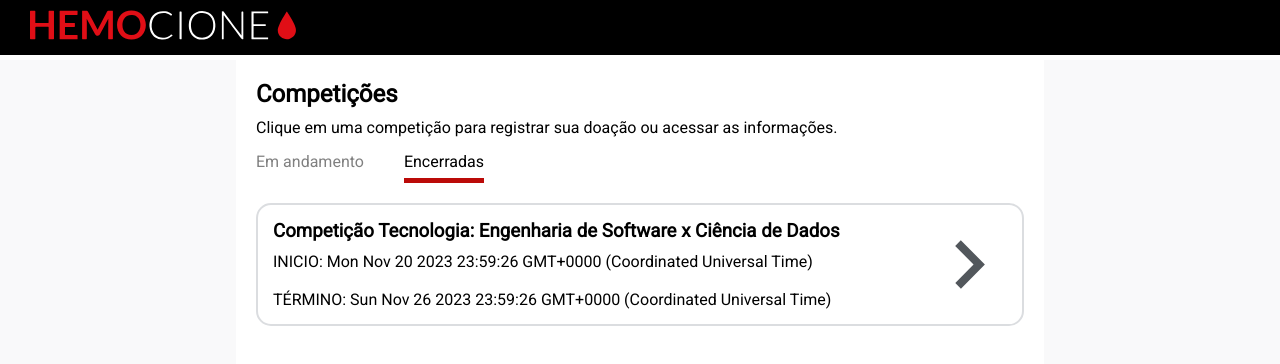
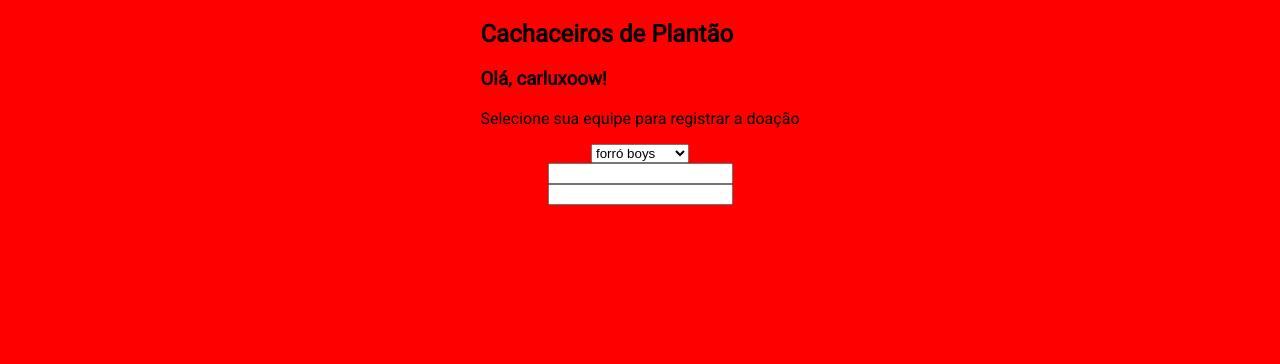
Before and after one commit to Hemocione/hemocione-competitions, a Nuxt app: page / in a window 1280 px wide. Shown: the top 364 px of the page. Built offline with nearby package versions, Linux system fonts and the light colour scheme.

Commit message:
wip: add form of donation

```diff
--- a/pages/index.vue
+++ b/pages/index.vue
@@ -1,119 +1,33 @@
 <template>
-  <el-container class="main-container">
-    <el-header class="header">
-      <NavBar />
-    </el-header>
-    <el-main class="main-strip">
-      <div class="summaries-list">
-        <!-- Competition Header -->
-        <h1 class="summary-title">
-          Competições
-        </h1>
-        <p class="summary-subtitle">
-          Clique em uma competição para registrar sua doação ou acessar as informações.
-        </p>
-
-        <!-- Competition Status Switch -->
-        <div :class="onGoingSwitchClass" @click="switchOnGoing(true)">
-          Em andamento
-        </div>
-        <div :class="closedSwitchClass" @click="switchOnGoing(false)">
-          Encerradas
-        </div>
-
-        <!-- Competition Summaries -->
-        <CompetitionSummary
-          v-for="(summary, idx) in filteredSummaries"
-          :key="summary.title + idx"
-          :title="summary.title"
-          :start="summary.start"
-          :end="summary.end"
-        />
-      </div>
-    </el-main>
-  </el-container>
+  <div class="main-form-container">
+    <header>
+      <h2>Cachaceiros de Plantão</h2>
+      <h3>Olá, carluxoow!</h3>
+      <p>Selecione sua equipe para registrar a doação</p>
+    </header>
+    <select>
+      <option
+        v-for="(item, idx) in ['forró boys', 'forró perfeito', 'soró silva']"
+        :key="idx + item"
+      >
+        {{ item }}
+      </option>
+    </select>
+    <input />
+    <input />
+  </div>
 </template>
-
 <script setup lang="ts">
-import dayjs from 'dayjs'
-
-const onGoing = ref(false)
-const summaries = [
-  {
-    title: 'Semana Universitária de Doação de Sangue de São Paulo',
-    start: dayjs().subtract(7, 'days').toDate(),
-    end: dayjs().add(7, 'days').toDate()
-  },
-  {
-    title: 'Competição IDOR: Enfermagem x Radiologia',
-    start: dayjs().subtract(7, 'days').toDate(),
-    end: dayjs().add(7, 'days').toDate()
-  },
-  {
-    title: 'Competição Tecnologia: Engenharia de Software x Ciência de Dados',
-    start: dayjs().subtract(7, 'days').toDate(),
-    end: dayjs().subtract(1, 'days').toDate() // ended
-  }
-]
-
-const closedSummaries = computed(() => summaries.filter(summary => summary.end < dayjs().toDate()))
-const onGoingSummaries = computed(() => summaries.filter(summary => summary.end >= dayjs().toDate()))
-const filteredSummaries = computed(() => (onGoing.value ? onGoingSummaries.value : closedSummaries.value))
-
-const onGoingSwitchClass = computed(() => [
-  'switch',
-  onGoing.value ? 'switch-on' : 'switch-off'
-])
-
-const closedSwitchClass = computed(() => [
-  'switch',
-  onGoing.value ? 'switch-off' : 'switch-on'
-])
-
-function switchOnGoing (v: boolean) {
-  if (v === onGoing.value) { return }
-  onGoing.value = v
-}
+const props = defineProps(["competitionName", "name"]);
 </script>
-
 <style>
-.main-container {
+.main-form-container {
+  width: 100%;
   height: 100%;
-}
-.header {
-  padding: 0px;
-}
-.summary-title {
-  margin: 0;
-}
-.summary-subtitle {
-  margin: 10px 0 15px 0
-}
-.switch {
-  display: inline-block;
-  height: 26px;
-  margin-right: 40px;
-  margin-bottom: 20px;
-  cursor: pointer;
-}
-.switch-on {
-  border-bottom: solid 5px #bb0a08;
-}
-.switch-off {
-  color: gray;
-}
-/* TODO: add missing mobile responsive style */
-.summaries-list {
-  padding: 20px;
-  width: 60vw;
-  background-color: white;
-}
-.main-strip {
   display: flex;
-  flex-direction: row;
-  justify-content: center;
-  background-color: #f9f9fa;
-  height: 100%;
-  padding: 0px;
+  align-items: center;
+  background-color: red;
+  /* justify-content: center; */
+  flex-direction: column;
 }
 </style>
--- /dev/null
+++ b/pages/t.vue
@@ -0,0 +1,119 @@
+<template>
+  <el-container class="main-container">
+    <el-header class="header">
+      <NavBar />
+    </el-header>
+    <el-main class="main-strip">
+      <div class="summaries-list">
+        <!-- Competition Header -->
+        <h1 class="summary-title">
+          Competições
+        </h1>
+        <p class="summary-subtitle">
+          Clique em uma competição para registrar sua doação ou acessar as informações.
+        </p>
+
+        <!-- Competition Status Switch -->
+        <div :class="onGoingSwitchClass" @click="switchOnGoing(true)">
+          Em andamento
+        </div>
+        <div :class="closedSwitchClass" @click="switchOnGoing(false)">
+          Encerradas
+        </div>
+
+        <!-- Competition Summaries -->
+        <CompetitionSummary
+          v-for="(summary, idx) in filteredSummaries"
+          :key="summary.title + idx"
+          :title="summary.title"
+          :start="summary.start"
+          :end="summary.end"
+        />
+      </div>
+    </el-main>
+  </el-container>
+</template>
+
+<script setup lang="ts">
+import dayjs from 'dayjs'
+
+const onGoing = ref(false)
+const summaries = [
+  {
+    title: 'Semana Universitária de Doação de Sangue de São Paulo',
+    start: dayjs().subtract(7, 'days').toDate(),
+    end: dayjs().add(7, 'days').toDate()
+  },
+  {
+    title: 'Competição IDOR: Enfermagem x Radiologia',
+    start: dayjs().subtract(7, 'days').toDate(),
+    end: dayjs().add(7, 'days').toDate()
+  },
+  {
+    title: 'Competição Tecnologia: Engenharia de Software x Ciência de Dados',
+    start: dayjs().subtract(7, 'days').toDate(),
+    end: dayjs().subtract(1, 'days').toDate() // ended
+  }
+]
+
+const closedSummaries = computed(() => summaries.filter(summary => summary.end < dayjs().toDate()))
+const onGoingSummaries = computed(() => summaries.filter(summary => summary.end >= dayjs().toDate()))
+const filteredSummaries = computed(() => (onGoing.value ? onGoingSummaries.value : closedSummaries.value))
+
+const onGoingSwitchClass = computed(() => [
+  'switch',
+  onGoing.value ? 'switch-on' : 'switch-off'
+])
+
+const closedSwitchClass = computed(() => [
+  'switch',
+  onGoing.value ? 'switch-off' : 'switch-on'
+])
+
+function switchOnGoing (v: boolean) {
+  if (v === onGoing.value) { return }
+  onGoing.value = v
+}
+</script>
+
+<style>
+.main-container {
+  height: 100%;
+}
+.header {
+  padding: 0px;
+}
+.summary-title {
+  margin: 0;
+}
+.summary-subtitle {
+  margin: 10px 0 15px 0
+}
+.switch {
+  display: inline-block;
+  height: 26px;
+  margin-right: 40px;
+  margin-bottom: 20px;
+  cursor: pointer;
+}
+.switch-on {
+  border-bottom: solid 5px #bb0a08;
+}
+.switch-off {
+  color: gray;
+}
+/* TODO: add missing mobile responsive style */
+.summaries-list {
+  padding: 20px;
+  width: 60vw;
+  background-color: white;
+}
+.main-strip {
+  display: flex;
+  flex-direction: row;
+  justify-content: center;
+  background-color: #f9f9fa;
+  height: 100%;
+  padding: 0px;
+}
+</style>
```
